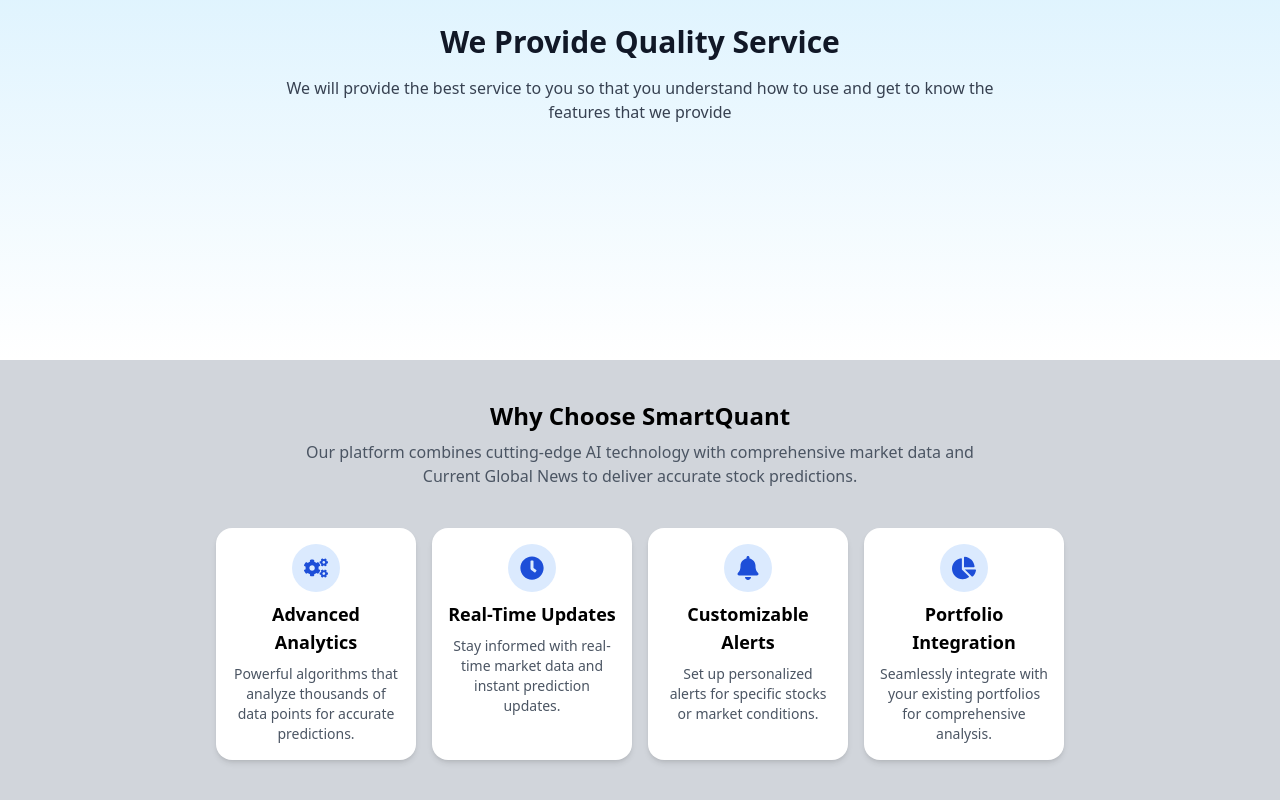
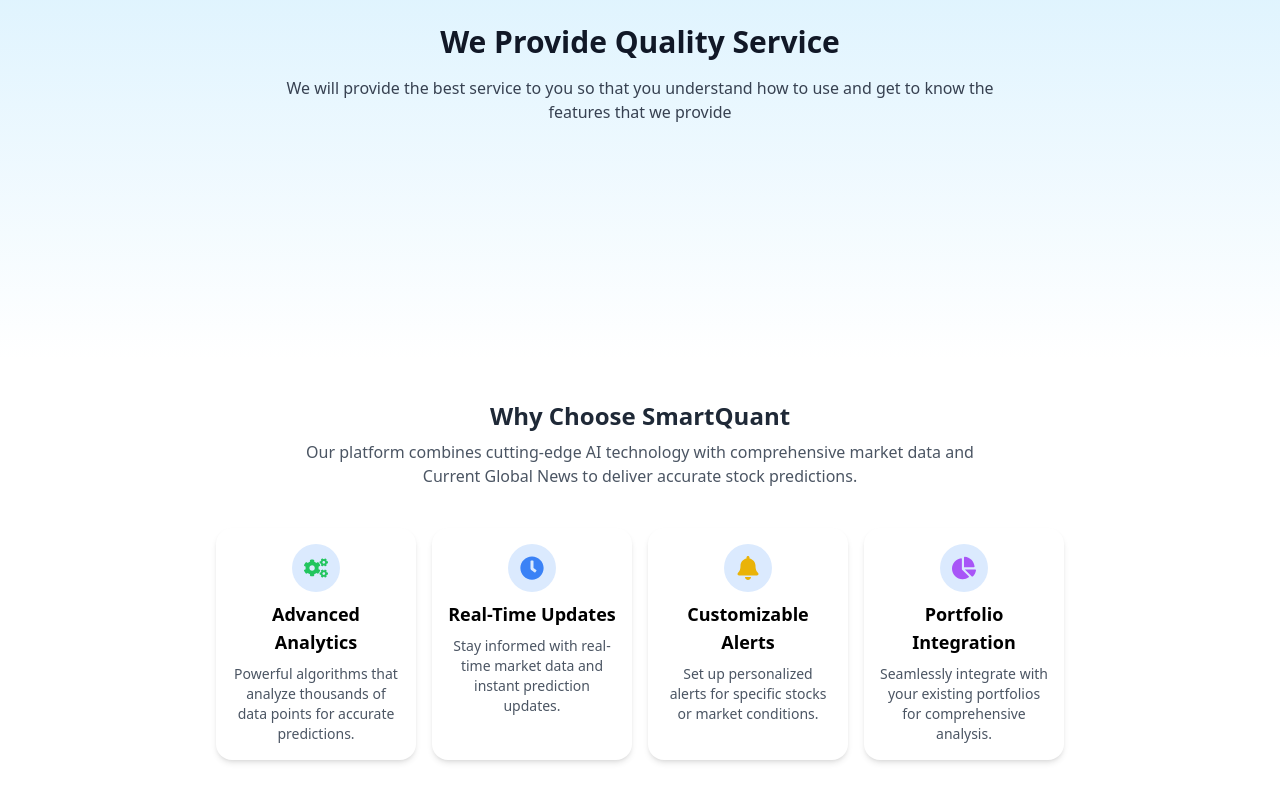
Before and after one commit to CosmicTH0R/SmartQuant, a React (Vite) app in the folder Frontend/: page / in a window 1280 px wide. Shown: the part 506-1306 px from the top of the page. Built offline with nearby package versions, Linux system fonts and the light colour scheme; no server answers.

Commit message:
working pages

```diff
--- a/Frontend/src/App.jsx
+++ b/Frontend/src/App.jsx
@@ -14,6 +14,7 @@
 import ResetPassword from "./components/ResetPassword";
 import Profile from "./pages/Profile";
 import HowItWorks from "./pages/HowitWorks";
+import GetStarted from "./pages/GetStarted";
 
 function App() {
   const darkMode = useSelector((state) => state.theme.darkMode);
@@ -40,6 +41,7 @@
         <Route path="/reset-password" element={<ResetPassword />} />
         <Route path="/profile" element={<Profile />} />
         <Route path="/how-it-works" element={<HowItWorks />} />
+        <Route path="/get-started" element={<GetStarted />} />
       </Routes>
       <ToastContainer position="top-center" />
     </div>
--- a/Frontend/src/components/Footer.jsx
+++ b/Frontend/src/components/Footer.jsx
@@ -4,31 +4,31 @@
 
 const Footer = () => {
   return (
-    <section className="bg-gray-300 dark:bg-zinc-900 py-10 px-2 text-center transition-colors duration-300">
-      <h2 className="text-2xl font-semibold mb-2 text-black dark:text-white">
+    <section className="bg-white dark:bg-black py-10 px-2 text-center transition-colors duration-300">
+      <h2 className="text-2xl font-semibold mb-2 text-gray-800 dark:text-white">
         Why Choose SmartQuant
       </h2>
-      <p className="text-gray-600 dark:text-gray-400 mb-10 max-w-2xl mx-auto">
+      <p className="text-gray-600 dark:text-gray-300 mb-10 max-w-2xl mx-auto">
         Our platform combines cutting-edge AI technology with comprehensive market data and Current Global News to deliver accurate stock predictions.
       </p>
       <div className="flex flex-wrap justify-center gap-4">
         <Card
-          icon={<FaCogs size={24} />}
+          icon={<FaCogs size={24} className="text-green-500" />}
           title="Advanced Analytics"
           description="Powerful algorithms that analyze thousands of data points for accurate predictions."
         />
         <Card
-          icon={<FaClock size={24} />}
+          icon={<FaClock size={24} className="text-blue-500" />}
           title="Real-Time Updates"
           description="Stay informed with real-time market data and instant prediction updates."
         />
         <Card
-          icon={<FaBell size={24} />}
+          icon={<FaBell size={24} className="text-yellow-500" />}
           title="Customizable Alerts"
           description="Set up personalized alerts for specific stocks or market conditions."
         />
         <Card
-          icon={<FaChartPie size={24} />}
+          icon={<FaChartPie size={24} className="text-purple-500" />}
           title="Portfolio Integration"
           description="Seamlessly integrate with your existing portfolios for comprehensive analysis."
         />
@@ -38,47 +38,3 @@
 };
 
 export default Footer;
-
-
-
-
-// import React from "react";
-// import Card from "./Card";
-// import { FaCogs, FaClock, FaBell, FaChartPie } from "react-icons/fa";
-
-// const Footer = () => {
-//   return (
-//     <section className="transition-colors duration-300 bg to-white dark:to-black py-10 px-2 text-center">
-//       <h2 className="text-2xl font-semibold mb-2 text-gray-800 dark:text-white">
-//         Why Choose SmartQuant
-//       </h2>
-//       <p className="text-gray-600 dark:text-gray-300 mb-10 max-w-2xl mx-auto">
-//         Our platform combines cutting-edge AI technology with comprehensive market data and Current Global News to deliver accurate stock predictions.
-//       </p>
-//       <div className="flex flex-wrap justify-center gap-4">
-//         <Card
-//           icon={<FaCogs size={24} />}
-//           title="Advanced Analytics"
-//           description="Powerful algorithms that analyze thousands of data points for accurate predictions."
-//         />
-//         <Card
-//           icon={<FaClock size={24} />}
-//           title="Real-Time Updates"
-//           description="Stay informed with real-time market data and instant prediction updates."
-//         />
-//         <Card
-//           icon={<FaBell size={24} />}
-//           title="Customizable Alerts"
-//           description="Set up personalized alerts for specific stocks or market conditions."
-//         />
-//         <Card
-//           icon={<FaChartPie size={24} />}
-//           title="Portfolio Integration"
-//           description="Seamlessly integrate with your existing portfolios for comprehensive analysis."
-//         />
-//       </div>
-//     </section>
-//   );
-// };
-
-// export default Footer;
--- a/Frontend/src/components/HomeMainSection.jsx
+++ b/Frontend/src/components/HomeMainSection.jsx
@@ -20,9 +20,11 @@
             investment decisions with ease.
           </p>
           <div className="mt-8 flex items-center gap-6">
+            <Link to="/get-started">
             <button className="bg-green-500 hover:bg-green-600 text-white font-semibold px-6 py-3 rounded-full transition">
               Get Started
             </button>
+            </Link>
             <Link to="/how-it-works">
               <button className="text-gray-900 dark:text-white hover:underline font-medium flex items-center gap-2">
                 How It Works <span className="text-green-400">→</span>
--- /dev/null
+++ b/Frontend/src/pages/GetStarted.jsx
@@ -0,0 +1,126 @@
+// code if u want to put demo video of the app
+import React from "react";
+import { useNavigate } from "react-router-dom";
+import { motion } from "framer-motion";
+
+export default function GetStartedTeaser() {
+  const navigate = useNavigate();
+
+  return (
+    <>
+    <div className="min-h-screen flex flex-col items-center justify-center bg-gradient-to-b from-sky-200 to-white dark:from-gray-900 dark:to-black px-6 py-16 text-gray-800 dark:text-white">
+      <motion.h1
+        className="text-4xl md:text-5xl font-bold text-center mb-6"
+        initial={{ opacity: 0, y: -20 }}
+        animate={{ opacity: 1, y: 0 }}
+        transition={{ duration: 0.6 }}
+        >
+        Your Personal Investment AI — Ready to Help
+      </motion.h1>
+
+      <motion.p
+        className="text-center max-w-xl text-base text-gray-600 dark:text-gray-300 mb-10"
+        initial={{ opacity: 0 }}
+        animate={{ opacity: 1 }}
+        transition={{ delay: 0.4 }}
+        >
+        From market scans to precise predictions, SmartQuant empowers you to invest with clarity and speed.
+      </motion.p>
+
+      <motion.div
+        className="w-full max-w-3xl h-[320px] bg-gray-200 dark:bg-[#1c2a3a] rounded-xl overflow-hidden shadow mb-12"
+        initial={{ opacity: 0, scale: 0.9 }}
+        animate={{ opacity: 1, scale: 1 }}
+        transition={{ delay: 0.5 }}
+        >
+        <video
+          autoPlay
+          loop
+          muted
+          playsInline
+          className="w-full h-full object-cover"
+          >
+          <source src="/smartquant-demo.mp4" type="video/mp4" />
+          Your browser does not support the video tag.
+        </video>
+      </motion.div>
+
+      <button
+        onClick={() => navigate("/signup")}
+        className="bg-black dark:bg-white text-white dark:text-black px-6 py-3 rounded-lg text-lg font-semibold hover:scale-105 transition"
+        >
+        Try SmartQuant Now →
+      </button>
+    </div>
+        </>
+  );
+}
+
+
+
+//code if u want to put screenshot of what user will get after sign in
+// import React, { useState, useEffect } from "react";
+// import { useNavigate } from "react-router-dom";
+// import { motion, AnimatePresence } from "framer-motion";
+
+// const images = [
+//   "/slides/slide1.png",
+//   "/slides/slide2.png",
+//   "/slides/slide3.png",
+// ]; // Place your images in the public/slides folder
+
+// export default function GetStartedTeaser() {
+//   const navigate = useNavigate();
+//   const [current, setCurrent] = useState(0);
+
+//   useEffect(() => {
+//     const interval = setInterval(() => {
+//       setCurrent((prev) => (prev + 1) % images.length);
+//     }, 3500); // Slide every 3.5 seconds
+//     return () => clearInterval(interval);
+//   }, []);
+
+//   return (
+//     <div className="min-h-screen flex flex-col items-center justify-center bg-gradient-to-b from-sky-200 to-white dark:from-gray-900 dark:to-black px-6 py-16 text-gray-800 dark:text-white">
+//       <motion.h1
+//         className="text-4xl md:text-5xl font-bold text-center mb-6"
+//         initial={{ opacity: 0, y: -20 }}
+//         animate={{ opacity: 1, y: 0 }}
+//         transition={{ duration: 0.6 }}
+//       >
+//         Your Personal Investment AI — Ready to Help
+//       </motion.h1>
+
+//       <motion.p
+//         className="text-center max-w-xl text-base text-gray-600 dark:text-gray-300 mb-10"
+//         initial={{ opacity: 0 }}
+//         animate={{ opacity: 1 }}
+//         transition={{ delay: 0.4 }}
+//       >
+//         From market scans to precise predictions, SmartQuant empowers you to invest with clarity and speed.
+//       </motion.p>
+
+//       <div className="w-full max-w-3xl h-[320px] rounded-xl overflow-hidden shadow mb-12 relative">
+//         <AnimatePresence mode="wait">
+//           <motion.img
+//             key={images[current]}
+//             src={images[current]}
+//             alt={`Slide ${current + 1}`}
+//             className="w-full h-full object-cover rounded-xl"
+//             initial={{ opacity: 0.2, scale: 1.02 }}
+//             animate={{ opacity: 1, scale: 1 }}
+//             exit={{ opacity: 0, scale: 0.98 }}
+//             transition={{ duration: 0.8 }}
+//           />
+//         </AnimatePresence>
+//       </div>
+
+//       <button
+//         onClick={() => navigate("/signup")}
+//         className="bg-black dark:bg-white text-white dark:text-black px-6 py-3 rounded-lg text-lg font-semibold hover:scale-105 transition"
+//       >
+//         Try SmartQuant Now →
+//       </button>
+//     </div>
+//   );
+// }
```
